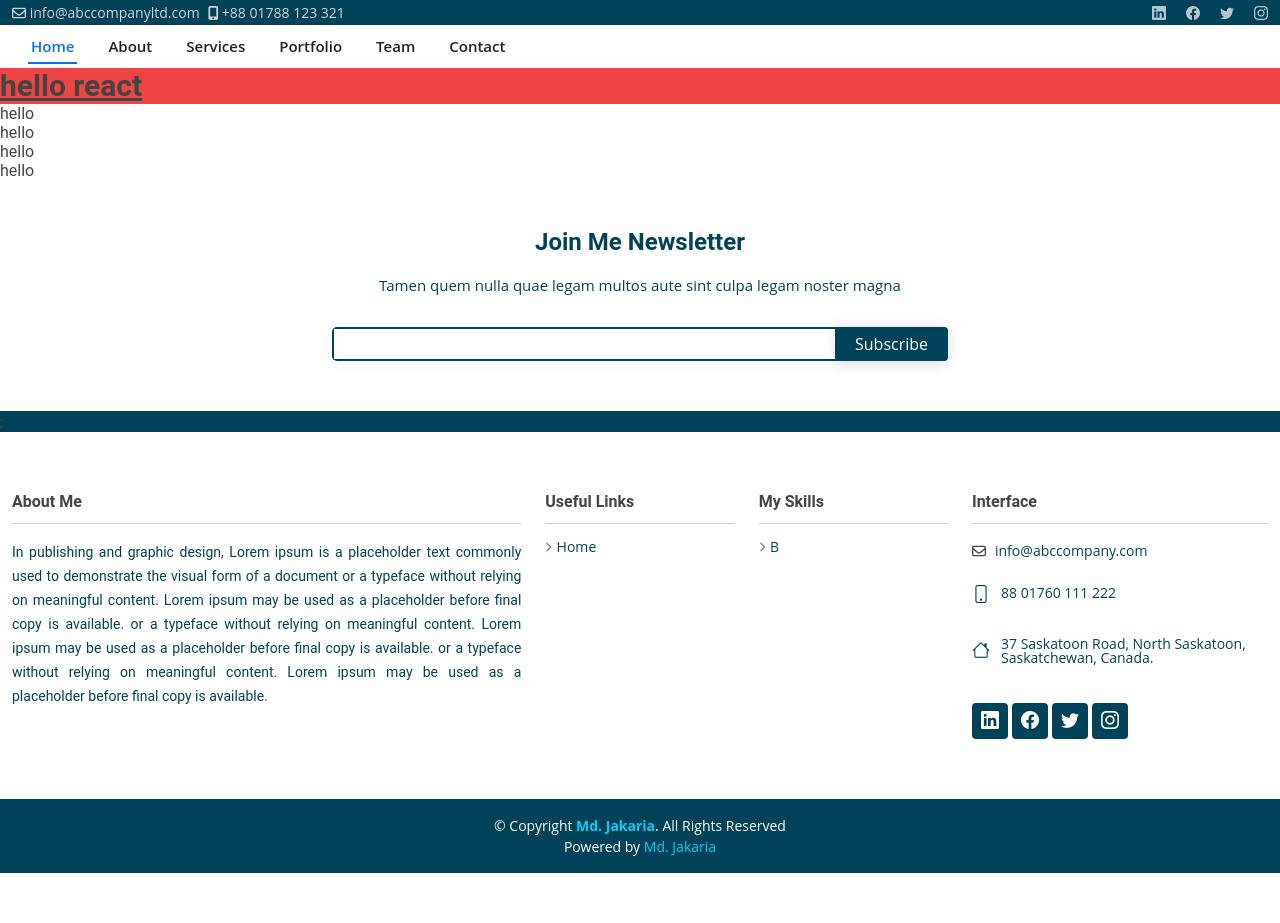
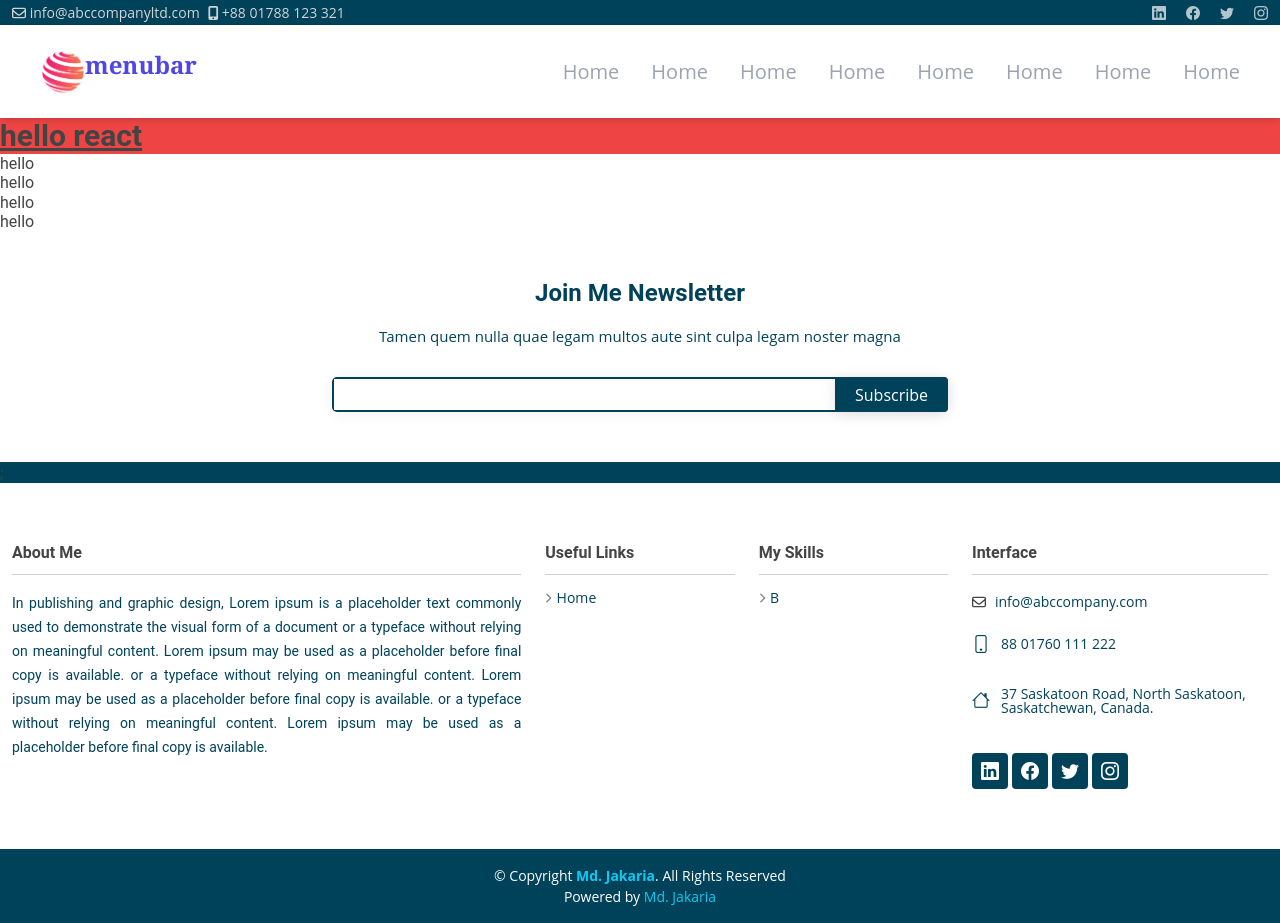
Before and after one commit to jakir-ruet/mjakaria, a React (Create React App) app: page / in a window 1280 px wide. Before the commit the page ends 873 px from the top, so only its background shows below. Built offline with nearby package versions, Linux system fonts and the light colour scheme.

Commit message:
navbar design running

```diff
--- a/package.json
+++ b/package.json
@@ -53,6 +53,7 @@
     "eslint-plugin-typescript": "^0.14.0",
     "postcss": "^8.0.9",
     "prettier": "^2.8.4",
+    "react-icons": "^4.8.0",
     "tailwindcss": "^3.2.7"
   }
 }
--- a/src/App.tsx
+++ b/src/App.tsx
@@ -1,6 +1,6 @@
 import React from 'react';
 import Topbar from './components/hoc/website/topbar/Topbar';
-import Navbar from './components/hoc/website/navbar/components/EachNavbar';
+import Navbar from './components/hoc/website/navbar/Navbar';
 import Footer from './components/hoc/website/footer/Footer';
 
 function App() {
--- a/src/components/hoc/website/navbar/Navbar.tsx
+++ b/src/components/hoc/website/navbar/Navbar.tsx
@@ -1,15 +1,44 @@
-import React from 'react';
+import { useState } from 'react';
 import Brand from './components/Brand';
-import EachNavbar from './components/EachNavbar';
-function Header() {
+const Header = () => {
+  let Links = [
+    { title: 'Home', path: '/' },
+    { title: 'Home', path: '/' },
+    { title: 'Home', path: '/' },
+    { title: 'Home', path: '/' },
+    { title: 'Home', path: '/' },
+    { title: 'Home', path: '/' },
+    { title: 'Home', path: '/' },
+    { title: 'Home', path: '/' },
+  ];
+  let [menuOpen, setMenuOpen] = useState(false);
   return (
-    <header id="header" className="d-flex align-items-center">
-      <div className="container d-flex align-items-center justify-content-between">
+    <div className="shadow-md w-full sticky top-0 left-0">
+      <div className="md:flex items-center justify-between bg-white py-4 md:px-10 px-7">
         <Brand />
-        <EachNavbar />
+        <div
+          onClick={() => setMenuOpen(!menuOpen)}
+          className="text-3xl absolute right-8 top-6 cursor-pointer md:hidden"
+        >
+          ion
+          <i className={menuOpen ? 'IoCloseOutline' : 'IoMenuSharp'}></i>
+        </div>
+        <ul
+          className={`md:flex md:items-center md:pb-0 pb-12 absolute md:static bg-white md:z-auto z-[-1] left-0 w-full md:w-auto md:pl-0 pl-9 transition-all duration-500 ease-in ${
+            menuOpen ? 'top-20' : 'top-[490px]'
+          }`}
+        >
+          {Links.map((link) => (
+            <li key={link.title} className="md:ml-8 text-xl md:my-0 my-7">
+              <a href={link.path} className="text-gray-400 duration-500">
+                {link.title}
+              </a>
+            </li>
+          ))}
+        </ul>
       </div>
-    </header>
+    </div>
   );
-}
+};
 
 export default Header;
--- a/src/components/hoc/website/navbar/components/Brand.tsx
+++ b/src/components/hoc/website/navbar/components/Brand.tsx
@@ -1,19 +1,16 @@
+import logo from '../../../../../assets/logo.png';
 import { Link } from 'react-router-dom';
-import logo from '../../../../../assets/logo.png';
 const Brand = () => {
   return (
-    <div className="navbar bg-body-tertiary">
-      <Link className="navbar-brand" to={'/'}>
-        <img
-          src={logo}
-          width="45"
-          height="45"
-          className="d-inline-block align-text-top"
-          alt="logo"
-        />
-        <h1 className="logo">Menubar</h1>
-      </Link>
-    </div>
+    <Link
+      to={'/'}
+      className="font-semibold text-2xl cursor-pointer flex items-center font-serif text-gray-500"
+    >
+      <span className="flex text-2xl text-indigo-600 mr-1 pt-0">
+        <img src={logo} height={45} width={45} alt="logo" />
+        menubar
+      </span>
+    </Link>
   );
 };
 export default Brand;
--- a/src/components/hoc/website/navbar/components/NavItems.tsx
+++ b/src/components/hoc/website/navbar/components/NavItems.tsx
@@ -1,5 +1,9 @@
 const NavItems = [
   { title: 'Home', path: '/' },
   { title: 'About', path: '/about' },
+  { title: 'Technologies', path: '/technologies' },
+  { title: 'Services', path: '/services' },
+  { title: 'Resume', path: '/resume' },
+  { title: 'Contact', path: '/contact' },
 ];
 export default NavItems;
--- /dev/null
+++ b/src/routers/Routes.js
@@ -0,0 +1,17 @@
+import { useNavigate, useLocation, useParams } from 'react-router-dom';
+
+export default function routes(Child) {
+  return (props) => {
+    const location = useLocation();
+    const navigate = useNavigate();
+    const params = useParams();
+    return (
+      <Child
+        {...props}
+        navigate={navigate}
+        location={location}
+        params={params}
+      />
+    );
+  };
+}
```
Also changed, not shown: 1 other file (tests, documents, lock files or other folders).
